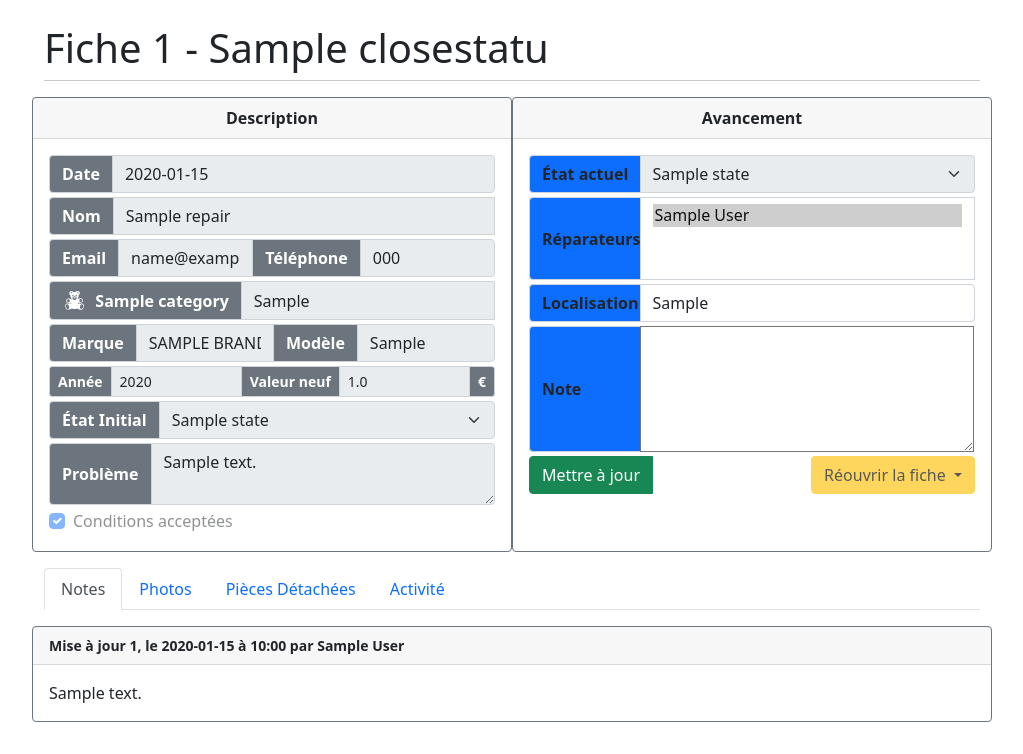
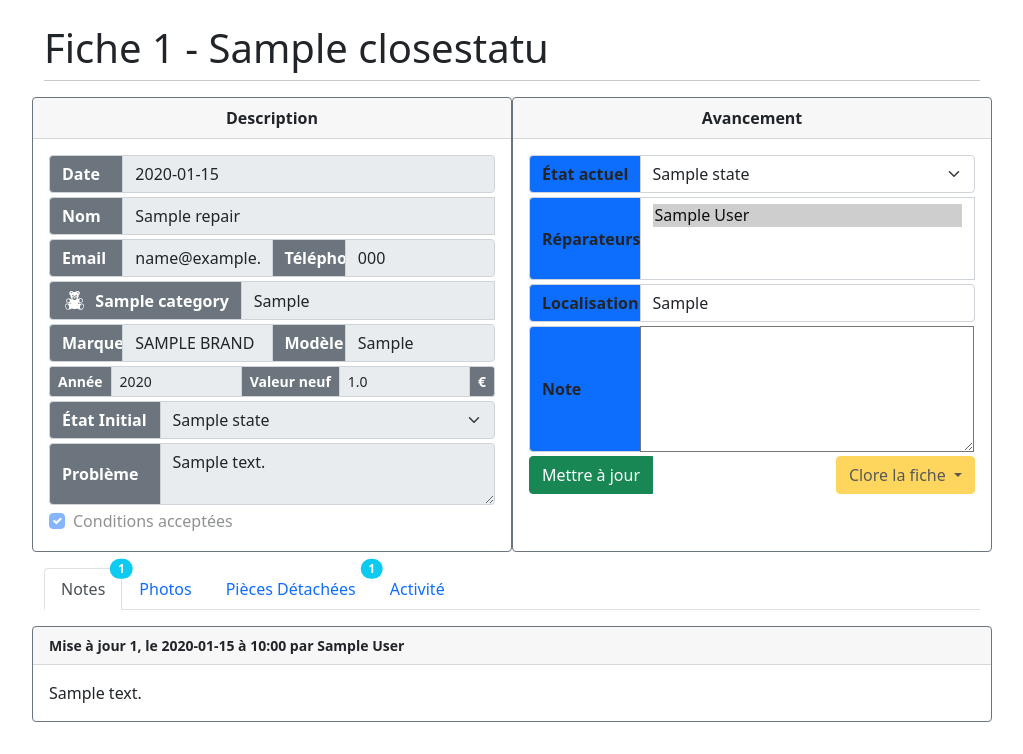
Before and after one commit to Repair-Cafe-Orsay/repairkawapp, a Flask app: page /update/1 in a window 1280 px wide. Shown: the part 83-837 px from the top of the page, without its empty margins (128-1151 px from the left). Run offline with Flask 2, Linux system fonts and the light colour scheme; a user stored in the database is signed in; tables that the repository leaves empty hold one stand-in row (values such as "Sample post"); data that the repository does not hold is empty; some libraries are stand-ins or nearby versions.

Commit message:
improve interface

```diff
--- a/repairkawapp/templates/base.html
+++ b/repairkawapp/templates/base.html
@@ -82,6 +82,8 @@
       {% endif %}
  -->
 <script src="/static/bootstrap-5.1.1-dist/js/bootstrap.bundle.min.js"></script>
+<link rel="stylesheet" href="https://cdnjs.cloudflare.com/ajax/libs/jquery-confirm/3.3.2/jquery-confirm.min.css">
+<script src="https://cdnjs.cloudflare.com/ajax/libs/jquery-confirm/3.3.2/jquery-confirm.min.js"></script>
 <script type="text/javascript">
         // Example starter JavaScript for disabling form submissions if there are invalid fields
         (function () {
--- a/repairkawapp/templates/sparepart_template.html
+++ b/repairkawapp/templates/sparepart_template.html
@@ -40,7 +40,7 @@
 </div>
 {% if mode != "new" %}
 <div class="img-overlay-badge">
-    <span class="badge bg-info badge-label">{{id}}</span>
+    <span class="badge bg-info badge-label">Pièce #{{id}}</span>
 </div>
 {% endif %}
 </div>
@@ -58,13 +58,25 @@
     </div>
     <script type="text/javascript">
       function del_part(id) {
+        $.confirm({
+            title: 'Confirmation !',
+            content: 'Voulez-vous effacer cette Fiche Pièce ?',
+            buttons: {
+                Oui: {
+                    action: function () {
                         $.ajax({
                             type: 'GET',
                             url: '{{url_for("api.del_spare", repair_id=r.id)}}',
                             data: { id: id },
                             success: function(data) {
                                 $("#spare-card-"+id).remove();
-            }});
+                            }})
+                    },
+                    btnClass: 'btn-red'
+                },
+                Non: {}
+            }
+        });
         event.preventDefault();
         event.stopPropagation();
         return false;
--- a/repairkawapp/templates/update.html
+++ b/repairkawapp/templates/update.html
@@ -15,11 +15,11 @@
   <div class="card-body">
 <form class="row gy-1 needs-validation" novalidate  method="POST" action="/edit">
   <div class="input-group">
-    <span class="input-group-text bg-secondary">Date</span>
+    <span class="input-group-text bg-secondary col-2">Date</span>
     <input type="string" class="form-control" id="exampleFormControlInput1" readonly name="date" value="{{r['created'].strftime('%Y-%m-%d')}}" readonly>
   </div>
   <div class="input-group">
-    <span class="input-group-text bg-secondary">Nom </span>
+    <span class="input-group-text bg-secondary col-2">Nom</span>
     <input type="name" class="form-control" id="exampleFormControlInput1" name="name" placeholder="Nom (Prénom)" required value="{{r['name']}}" readonly>
     <div class="invalid-feedback">
       Nom obligatoire !
@@ -27,11 +27,11 @@
   </div>
   <div class="input-group">
     {% if r['email'] %}
-    <span class="input-group-text bg-secondary">Email</span>
+    <span class="input-group-text bg-secondary col-2">Email</span>
     <input type="email" class="form-control" id="exampleFormControlInput1" name="email" placeholder="name@example.com" value="{{r['email']}}" readonly>
     {% endif %}
     {% if r['phone'] %}
-    <span class="input-group-text bg-secondary">Téléphone</span>
+    <span class="input-group-text bg-secondary col-2">Téléphone</span>
     <input type="text" class="form-control" id="exampleFormControlInput1" name="phone" placeholder="0612345678" oninput="check_phone(this)" value="{{r['phone']}}" readonly>
     {% endif %}
   </div>
@@ -47,9 +47,9 @@
     </div>
   </div>
   <div class="input-group">
-        <span class="input-group-text bg-secondary" id="inputGroup-sizing-default">Marque</span>
+        <span class="input-group-text bg-secondary col-2" id="inputGroup-sizing-default">Marque</span>
         <input style="text-transform: uppercase;" type="text" id="brand" name="brand" class="form-control" required placeholder="LAMARQUE / INCONNU" value="{{r['brand'].name}}" readonly>
-        <span class="input-group-text bg-secondary" id="inputGroup-sizing-default">Modèle</span>
+        <span class="input-group-text bg-secondary col-2" id="inputGroup-sizing-default">Modèle</span>
         <input type="text" class="form-control" name="model" readonly value="{{r['model']}}" readonly>
   </div>
   <div class="input-group input-group-sm">
@@ -68,7 +68,7 @@
     {% endif %}
   </div>
   <div class="input-group">
-    <span class="input-group-text bg-secondary" id="inputGroup-sizing-default">État Initial</span>
+    <span class="input-group-text bg-secondary col-3" id="inputGroup-sizing-default">État Initial</span>
     <select class="form-select" name="initial_state" id="validationCustom04" required disabled>
       <option disabled value="">Choisir...</option>
     {% for state in states %}
@@ -81,7 +81,7 @@
     </select>
   </div>
   <div class="input-group">
-      <span class="input-group-text bg-secondary">Problème</span>
+      <span class="input-group-text bg-secondary col-3">Problème</span>
       <textarea class="form-control" name="description" required readonly>{{r['description']}}</textarea>
   </div>
 
@@ -108,7 +108,7 @@
   <div class="input-group">
     <span class="col-3 input-group-text bg-primary" id="inputGroup-sizing-default">État actuel</span>
     <input type=string name="previous_state" hidden value="{{r['current_state'].id}}">
-    <select class="col-9 form-select" name="current_state" id="validationCustom04" required {{r.close_status.id>0 and "disabled"}}>
+    <select class="col-9 form-select" name="current_state" id="validationCustom04" required {{r.close_status.id>1 and "disabled"}}>
       <option disabled value="">Choisir...</option>
     {% for state in states %}
       {% if state.id == r['current_state'].id %}
@@ -152,7 +152,7 @@
     <input id="closeChoice" name="closeChoice" hidden>
     <div class="dropdown" id="closeDropdown">
       <button class="btn btn-warning dropdown-toggle" id="close_button" type="button" data-bs-toggle="dropdown" data-bs-target="#ModalClose" disabled>
-        {% if r.close_status.id == 0 %}
+        {% if r.close_status.id == 1 %}
           Clore la fiche
         {% else %}
           Réouvrir la fiche
@@ -161,7 +161,7 @@
       </button>
       <ul class="dropdown-menu dropdown-category" id="close_list">
     {% for status in closestatus %}
-      {% if (r.close_status.id ==0 and status.id == 0) or (r.close_status.id != 0 and status.id != 0) %}
+      {% if (r.close_status.id == 1 and status.id == 1) or (r.close_status.id != 1 and status.id != 1) %}
         <li style="display:none"><a class="dropdown-item dropdown-modal" href="#" onclick="openModal({{status.id}})">{{status.label}}</a></li>
       {% else %}
         <li><a class="dropdown-item dropdown-modal" href="#" onclick="openModal({{status.id}})">{{status.label}}</a></li>
@@ -184,7 +184,7 @@
       </div>
       <div class="modal-body">
         Êtes-vous sûr(e) de vouloir
-        {% if r.close_status.id == 0 %}
+        {% if r.close_status.id == 1 %}
           clore
         {% else %}
           réouvrir
@@ -260,37 +260,47 @@
   </div>
 </div>
 
-<div style="display: none" class="modal fade" id="confirmDeleteModal" aria-hidden="true" tabindex="-1">
-  <div class="modal-dialog modal-dialog-centered">
-    <div class="modal-content">
-      <div class="modal-header">
-        <h5 class="modal-title" id="exampleModalToggleLabel">Confirmation</h5>
-        <button type="button" class="btn-close" data-bs-dismiss="modal" aria-label="Close"></button>
-      </div>
-      <div class="modal-body">
-        Vous êtes sur le point d'effacer l'image: <span id="confirmDeleteModalImage"></span> !
-      </div>
-      <div class="modal-footer">
-        <button type="button" class="btn btn-secondary" data-bs-dismiss="modal">Annuler</button>
-        <button type="button" class="btn btn-danger" id="confirmDeleteButton">Je confirme</button>
-      </div>
-    </div>
-  </div>
-</div>
-
 <nav>
 <ul class="nav nav-tabs mb-3" id="nav-tab" role="tablist">
   <li class="nav-item">
-    <a class="nav-link active" id="nav-notes-tab" data-bs-toggle="tab" data-bs-target="#nav-notes" type="button" role="tab" aria-controls="nav-notes" aria-selected="true" href="#notes">Notes</a>
+    <a class="nav-link active position-relative" id="nav-notes-tab" data-bs-toggle="tab" data-bs-target="#nav-notes" type="button" role="tab" aria-controls="nav-notes" aria-selected="true" href="#notes">
+      Notes
+      {% if notes.count() %}
+      <span class="position-absolute top-0 start-100 translate-middle badge rounded-pill bg-info">
+          {{notes.count()}}
+      </span>
+      {% endif %}
+  </a>
   </li>
   <li class="nav-item">
-    <a class="nav-link" id="nav-pictures-tab" data-bs-toggle="tab" data-bs-target="#nav-pictures" type="button" role="tab" aria-controls="nav-pictures" aria-selected="true" href="#pictures">Photos</a>
+    <a class="nav-link position-relative" id="nav-pictures-tab" data-bs-toggle="tab" data-bs-target="#nav-pictures" type="button" role="tab" aria-controls="nav-pictures" aria-selected="true" href="#pictures">
+      Photos
+      {% if images|length %}
+      <span class="position-absolute top-0 start-100 translate-middle badge rounded-pill bg-info">
+          {{images|length}}
+      </span>
+      {% endif %}
+    </a>
   </li>
   <li class="nav-item">
-    <a class="nav-link" id="nav-spareparts-tab" data-bs-toggle="tab" data-bs-target="#nav-spareparts" type="button" role="tab" aria-controls="nav-spareparts" aria-selected="true" href="#spareparts">Pièces Détachées</a>
+    <a class="nav-link position-relative" id="nav-spareparts-tab" data-bs-toggle="tab" data-bs-target="#nav-spareparts" type="button" role="tab" aria-controls="nav-spareparts" aria-selected="true" href="#spareparts">
+      Pièces Détachées
+      {% if splist.count() %}
+      <span class="position-absolute top-0 start-100 translate-middle badge rounded-pill bg-info">
+          {{splist.count()}}
+      </span>
+      {% endif %}
+    </a>
   </li>
   <li class="nav-item">
-    <a class="nav-link" id="nav-logs-tab" data-bs-toggle="tab" data-bs-target="#nav-logs" type="button" role="tab" aria-controls="nav-logs" aria-selected="true" href="#logs">Activité</a>
+    <a class="nav-link position-relative" id="nav-logs-tab" data-bs-toggle="tab" data-bs-target="#nav-logs" type="button" role="tab" aria-controls="nav-logs" aria-selected="true" href="#logs">
+      Activité
+      {% if logs.count() %}
+      <span class="position-absolute top-0 start-100 translate-middle badge rounded-pill bg-info">
+          {{logs.count()}}
+      </span>
+      {% endif %}
+    </a>
   </li>
 </ul>
 </nav>
@@ -309,7 +319,7 @@
           <div class="img-wrapper">
             <img class="img-responsive img-fluid img-thumbnail" src="{{url_for('main.media_file', filename=p[2])}}" alt="">
             <div class="img-overlay">
-              <button type="button" class="btn btn-danger" onclick="delete_image_dialog({{p[0]}},'{{p[1]}}')">
+              <button type="button" class="btn btn-danger" onclick="delete_image({{p[0]}},'{{p[1]}}')">
                 <svg xmlns="http://www.w3.org/2000/svg" width="16" height="16" fill="currentColor" class="bi bi-trash" viewBox="0 0 16 16">
                   <path d="M5.5 5.5A.5.5 0 0 1 6 6v6a.5.5 0 0 1-1 0V6a.5.5 0 0 1 .5-.5zm2.5 0a.5.5 0 0 1 .5.5v6a.5.5 0 0 1-1 0V6a.5.5 0 0 1 .5-.5zm3 .5a.5.5 0 0 0-1 0v6a.5.5 0 0 0 1 0V6z"></path>
                   <path fill-rule="evenodd" d="M14.5 3a1 1 0 0 1-1 1H13v9a2 2 0 0 1-2 2H5a2 2 0 0 1-2-2V4h-.5a1 1 0 0 1-1-1V2a1 1 0 0 1 1-1H6a1 1 0 0 1 1-1h2a1 1 0 0 1 1 1h3.5a1 1 0 0 1 1 1v1zM4.118 4 4 4.059V13a1 1 0 0 0 1 1h6a1 1 0 0 0 1-1V4.059L11.882 4H4.118zM2.5 3V2h11v1h-11z"></path>
@@ -360,21 +370,29 @@
             });
         });
     });
-    function delete_image_dialog(id, path) {
-      $("#confirmDeleteModalImage").html(path);
-      $("#confirmDeleteButton").attr("onclick", "delete_image("+id+",'"+path+"')");
-      $("#confirmDeleteModal").modal("show");
-      return false;
-    }
     function delete_image(id, path) {
-      $.ajax({url: "/deleteimg/{{r.id}}/"+path}).done(function() {
-        console.log(id, path, $(".oneimg:nth("+id+")"));
-        $(".oneimg:nth("+id+")").hide();
-        $(".carousel-item:nth("+id+")").attr("ng-show", 1);
-        $("#confirmDeleteModal").modal("hide");
-        $("#galleryModal").modal("hide");
+
+        $.confirm({
+            title: 'Confirmation !',
+            content: 'Voulez-vous effacer cette Image ?',
+            buttons: {
+                Oui: {
+                    action: function () {
+                      $.ajax({url: "/deleteimg/{{r.id}}/"+path}).done(function() {
+                        $(".oneimg:nth("+id+")").hide();
+                        $(".carousel-item:nth("+id+")").attr("ng-show", 1);
+                        $("#galleryModal").modal("hide");
+                        return false;
+                      })
+                    },
+                    btnClass: 'btn-red'
+                },
+                Non: {}
+            }
+        });
+        event.preventDefault();
+        event.stopPropagation();
         return false;
-      })
     }
     </script>
   </div>
```
Lines whose indentation alone changed are shown as unchanged.
